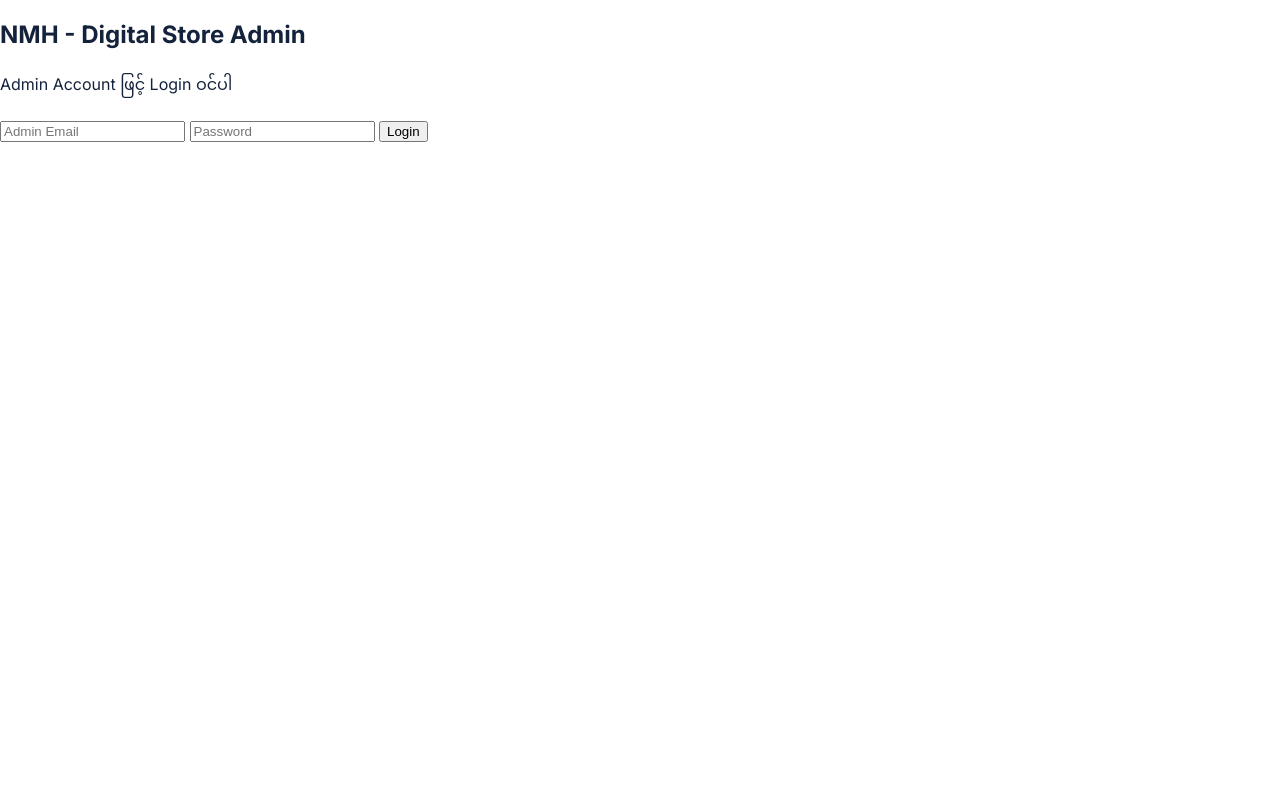
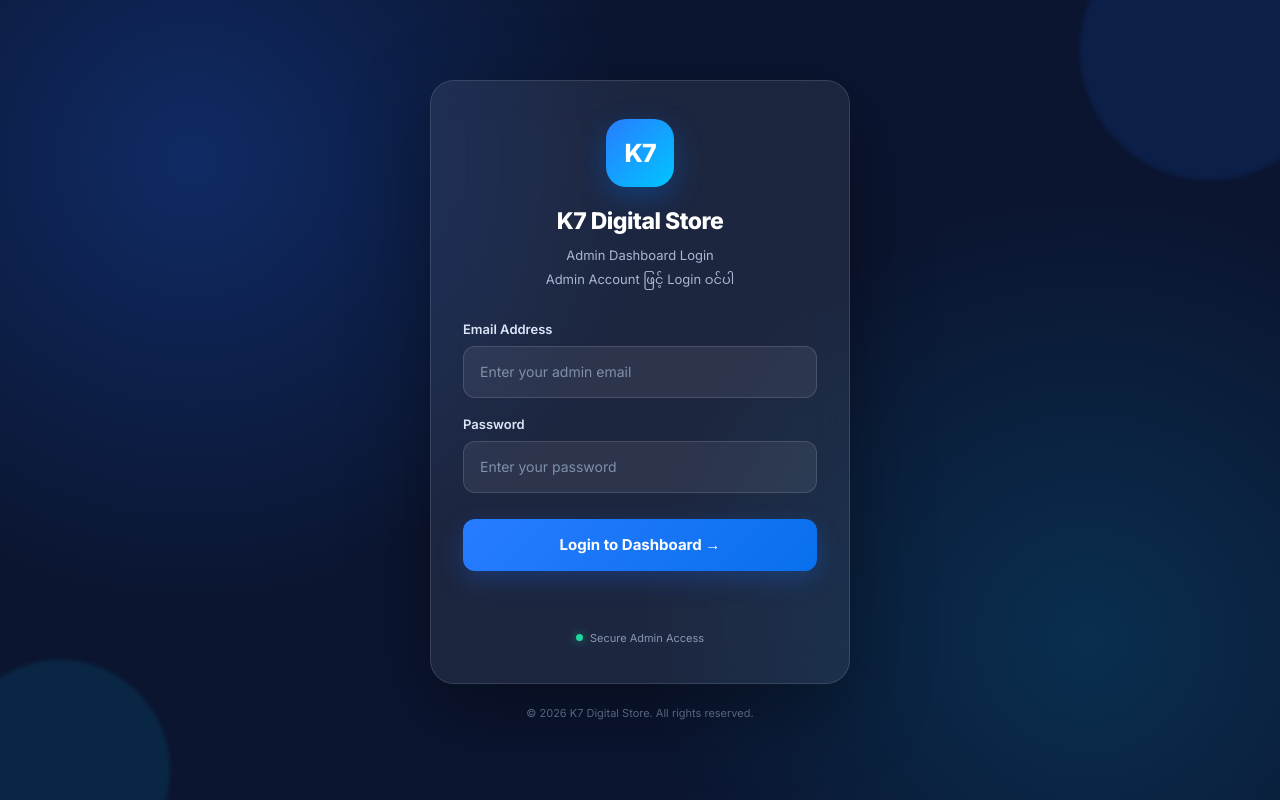
Before and after one commit to Kevin-007A/nmh-digital-store, a plain HTML site: page NMH Digital store/admin.html in a window 1280 px wide. Drawn offline with nearby package versions, Linux system fonts and the light colour scheme.

Commit message:
Update admin.html

```diff
--- a/NMH Digital store/admin.html
+++ b/NMH Digital store/admin.html
@@ -1,38 +1,289 @@
+
 <!DOCTYPE html>
 <html lang="my">
 <head>
   <meta charset="UTF-8">
   <meta name="viewport" content="width=device-width, initial-scale=1.0">
-  <title> NMH - Digital Store Admin </title>
-  <link rel="stylesheet" href="style.css">
+  <meta name="theme-color" content="#0b1530">
+
+  <title>K7 Digital Store | Admin Login</title>
+
+  <link rel="preconnect" href="https://fonts.googleapis.com">
+  <link rel="preconnect" href="https://fonts.gstatic.com" crossorigin>
+  <link href="https://fonts.googleapis.com/css2?family=Inter:wght@400;500;600;700;800&family=Noto+Sans+Myanmar:wght@400;500;600;700&display=swap" rel="stylesheet">
+
+  <style>
+    * {
+      margin: 0;
+      padding: 0;
+      box-sizing: border-box;
+    }
+
+    body {
+      min-height: 100vh;
+      display: flex;
+      align-items: center;
+      justify-content: center;
+      padding: 20px;
+      font-family: "Inter", "Noto Sans Myanmar", sans-serif;
+      background:
+        radial-gradient(circle at 15% 20%, rgba(29, 107, 255, .25), transparent 35%),
+        radial-gradient(circle at 85% 80%, rgba(0, 194, 255, .15), transparent 35%),
+        #0b1530;
+      color: #fff;
+      overflow: hidden;
+    }
+
+    .background-circle {
+      position: fixed;
+      border-radius: 50%;
+      filter: blur(2px);
+      pointer-events: none;
+    }
+
+    .circle-one {
+      width: 260px;
+      height: 260px;
+      background: rgba(28, 104, 255, .12);
+      top: -80px;
+      right: -60px;
+    }
+
+    .circle-two {
+      width: 220px;
+      height: 220px;
+      background: rgba(0, 190, 255, .10);
+      bottom: -80px;
+      left: -50px;
+    }
+
+    .login-wrapper {
+      width: 100%;
+      max-width: 420px;
+      position: relative;
+      z-index: 1;
+    }
+
+    .admin-login {
+      width: 100%;
+      padding: 38px 32px;
+      border-radius: 24px;
+      background: rgba(255, 255, 255, .075);
+      border: 1px solid rgba(255, 255, 255, .12);
+      backdrop-filter: blur(20px);
+      -webkit-backdrop-filter: blur(20px);
+      box-shadow: 0 25px 80px rgba(0, 0, 0, .35);
+    }
+
+    .logo {
+      width: 68px;
+      height: 68px;
+      margin: 0 auto 20px;
+      display: flex;
+      align-items: center;
+      justify-content: center;
+      border-radius: 20px;
+      background: linear-gradient(135deg, #287cff, #00c6ff);
+      box-shadow: 0 10px 30px rgba(0, 120, 255, .3);
+      font-size: 25px;
+      font-weight: 800;
+      letter-spacing: -1px;
+    }
+
+    .admin-login h2 {
+      text-align: center;
+      font-size: 23px;
+      font-weight: 800;
+      letter-spacing: -.5px;
+      margin-bottom: 9px;
+    }
+
+    .subtitle {
+      text-align: center;
+      color: #aab8d3;
+      font-size: 13px;
+      line-height: 1.8;
+      margin-bottom: 30px;
+    }
+
+    .input-group {
+      margin-bottom: 18px;
+    }
+
+    .input-group label {
+      display: block;
+      color: #dce6f8;
+      font-size: 13px;
+      font-weight: 600;
+      margin-bottom: 9px;
+    }
+
+    .input-group input {
+      width: 100%;
+      height: 52px;
+      padding: 0 16px;
+      border-radius: 12px;
+      outline: none;
+      border: 1px solid rgba(255, 255, 255, .13);
+      background: rgba(255, 255, 255, .07);
+      color: #fff;
+      font-family: inherit;
+      font-size: 14px;
+      transition: .25s;
+    }
+
+    .input-group input::placeholder {
+      color: #8190aa;
+    }
+
+    .input-group input:focus {
+      border-color: #398bff;
+      background: rgba(255, 255, 255, .10);
+      box-shadow: 0 0 0 3px rgba(57, 139, 255, .13);
+    }
+
+    .login-button {
+      width: 100%;
+      height: 52px;
+      margin-top: 8px;
+      border: none;
+      border-radius: 12px;
+      background: linear-gradient(135deg, #287cff, #0870ed);
+      color: #fff;
+      font-size: 15px;
+      font-weight: 700;
+      font-family: inherit;
+      cursor: pointer;
+      transition: .25s;
+      box-shadow: 0 8px 25px rgba(27, 111, 255, .25);
+    }
+
+    .login-button:hover {
+      transform: translateY(-2px);
+      box-shadow: 0 12px 30px rgba(27, 111, 255, .4);
+    }
+
+    .login-button:active {
+      transform: scale(.98);
+    }
+
+    #message {
+      min-height: 22px;
+      margin-top: 15px;
+      text-align: center;
+      font-size: 13px;
+      color: #ff7777;
+      line-height: 1.6;
+    }
+
+    .security-note {
+      display: flex;
+      justify-content: center;
+      align-items: center;
+      gap: 7px;
+      margin-top: 23px;
+      color: #8797b4;
+      font-size: 11px;
+    }
+
+    .security-dot {
+      width: 7px;
+      height: 7px;
+      border-radius: 50%;
+      background: #20d69b;
+      box-shadow: 0 0 10px rgba(32, 214, 155, .6);
+    }
+
+    .footer {
+      text-align: center;
+      color: #667795;
+      font-size: 11px;
+      margin-top: 22px;
+    }
+
+    @media (max-width: 480px) {
+      .admin-login {
+        padding: 32px 23px;
+        border-radius: 20px;
+      }
+
+      .admin-login h2 {
+        font-size: 21px;
+      }
+
+      .logo {
+        width: 62px;
+        height: 62px;
+      }
+    }
+  </style>
 </head>
+
 <body>
 
+  <div class="background-circle circle-one"></div>
+  <div class="background-circle circle-two"></div>
+
+  <main class="login-wrapper">
+
     <div class="admin-login">
-    <h2> NMH - Digital Store Admin </h2>
-    <p>Admin Account ဖြင့် Login ဝင်ပါ</p>
+
+      <div class="logo">K7</div>
+
+      <h2>K7 Digital Store</h2>
+
+      <p class="subtitle">
+        Admin Dashboard Login<br>
+        Admin Account ဖြင့် Login ဝင်ပါ
+      </p>
 
       <form id="loginForm">
+
+        <div class="input-group">
+          <label for="email">Email Address</label>
           <input
             type="email"
             id="email"
-        placeholder="Admin Email"
+            placeholder="Enter your admin email"
+            autocomplete="username"
             required
           >
+        </div>
 
+        <div class="input-group">
+          <label for="password">Password</label>
           <input
             type="password"
             id="password"
-        placeholder="Password"
+            placeholder="Enter your password"
+            autocomplete="current-password"
             required
           >
+        </div>
 
-      <button type="submit">Login</button>
+        <button type="submit" class="login-button">
+          Login to Dashboard →
+        </button>
+
         <p id="message"></p>
+
       </form>
+
+      <div class="security-note">
+        <span class="security-dot"></span>
+        Secure Admin Access
       </div>
+
+    </div>
+
+    <div class="footer">
+      © 2026 K7 Digital Store. All rights reserved.
+    </div>
+
+  </main>
 
   <script src="https://cdn.jsdelivr.net/npm/@supabase/supabase-js@2"></script>
   <script src="admin.js"></script>
+
 </body>
 </html>
```
Lines whose indentation alone changed are shown as unchanged.
